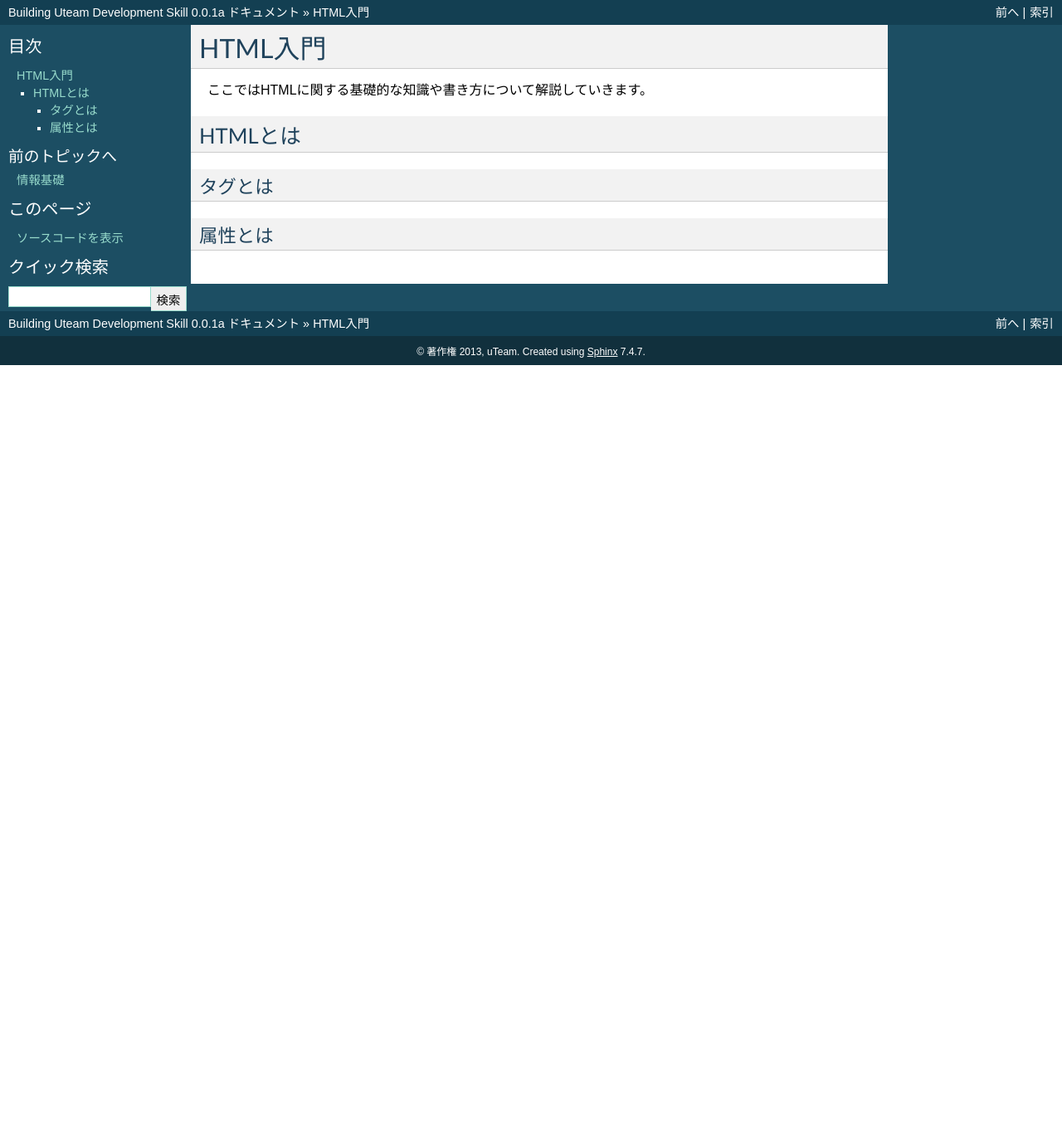
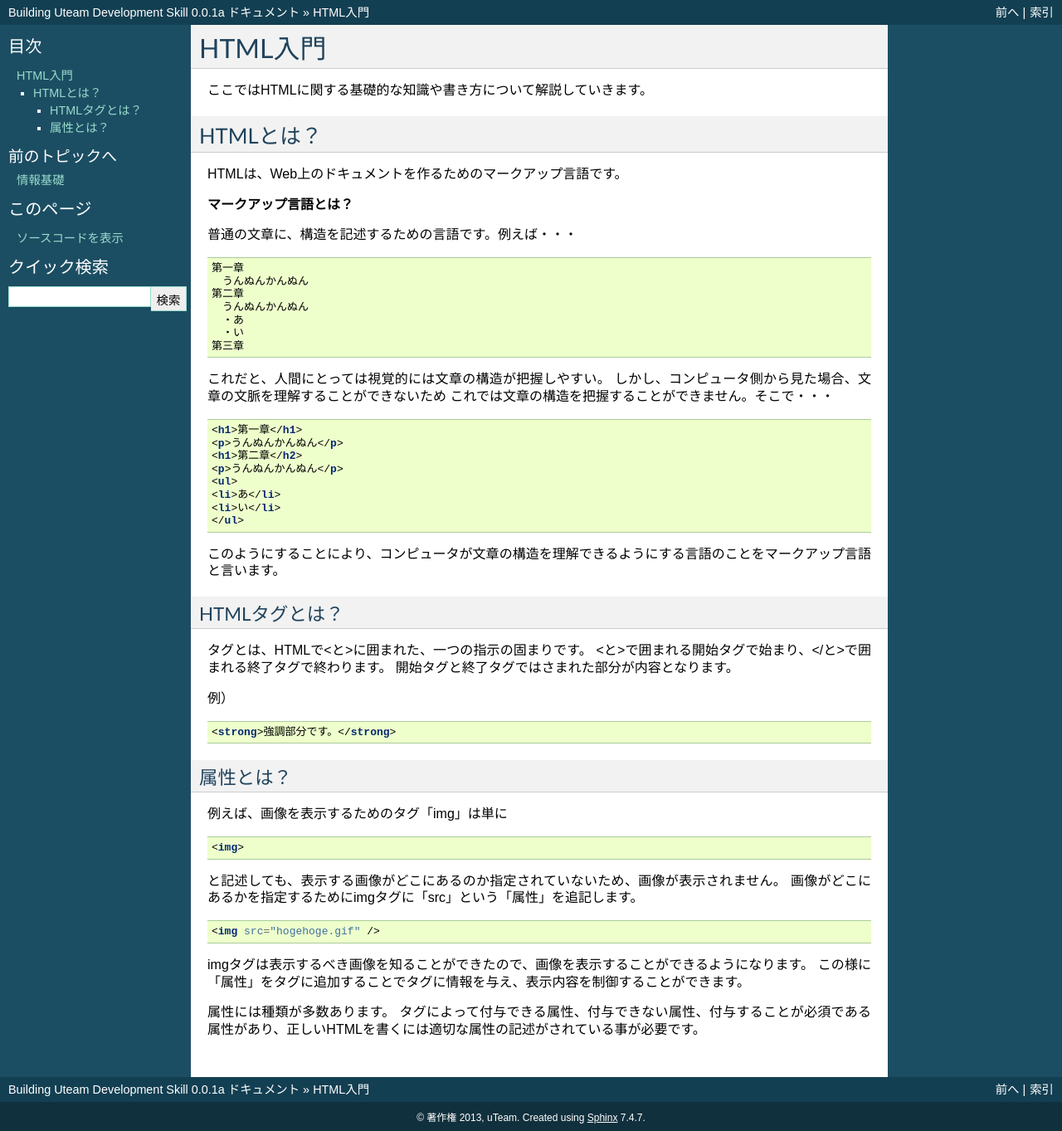
Before and after one commit to uhero-corp/buds, a Sphinx documentation site: the page built from source/4_html.txt, in a window 1280 px wide. Shown: the whole page at 83% size. Built offline with Sphinx 7.4.7, drawn with Linux system fonts in a browser that asks for light colours; before the commit the page ends 900 px from its top, so only the background shows below that.

Commit message:
first commit

```diff
--- a/source/4_html.txt
+++ b/source/4_html.txt
@@ -5,15 +5,81 @@ HTML入門
 ここではHTMLに関する基礎的な知識や書き方について解説していきます。
 
 
-HTMLとは
+HTMLとは？
 ===============
+
+HTMLは、Web上のドキュメントを作るためのマークアップ言語です。
+
+
+**マークアップ言語とは？**
+
+普通の文章に、構造を記述するための言語です。例えば・・・
+
+.. code-block:: html
+
+    第一章
+    　うんぬんかんぬん
+    第二章
+    　うんぬんかんぬん
+    　・あ
+    　・い
+    第三章
+
+これだと、人間にとっては視覚的には文章の構造が把握しやすい。
+しかし、コンピュータ側から見た場合、文章の文脈を理解することができないため
+これでは文章の構造を把握することができません。そこで・・・
+
+
+.. code-block:: html
+
+    <h1>第一章</h1>
+    <p>うんぬんかんぬん</p>
+    <h1>第二章</h2>
+    <p>うんぬんかんぬん</p>
+    <ul>
+    <li>あ</li>
+    <li>い</li>
+    </ul>
+
+
+このようにすることにより、コンピュータが文章の構造を理解できるようにする言語のことをマークアップ言語と言います。
+
+
+HTMLタグとは？
+--------------
+
+タグとは、HTMLで<と>に囲まれた、一つの指示の固まりです。
+<と>で囲まれる開始タグで始まり、</と>で囲まれる終了タグで終わります。
+開始タグと終了タグではさまれた部分が内容となります。
+
+例）
+
+.. code-block:: html
+
+    <strong>強調部分です。</strong>
 
 
 
-タグとは
+属性とは？
 -----------
 
+例えば、画像を表示するためのタグ「img」は単に
+
+.. code-block:: html
+
+    <img>
 
 
-属性とは
------------
+と記述しても、表示する画像がどこにあるのか指定されていないため、画像が表示されません。
+画像がどこにあるかを指定するためにimgタグに「src」という「属性」を追記します。
+
+.. code-block:: html
+
+    <img src="hogehoge.gif" />
+
+
+imgタグは表示するべき画像を知ることができたので、画像を表示することができるようになります。
+この様に「属性」をタグに追加することでタグに情報を与え、表示内容を制御することができます。
+
+属性には種類が多数あります。
+タグによって付与できる属性、付与できない属性、付与することが必須である属性があり、正しいHTMLを書くには適切な属性の記述がされている事が必要です。
```
